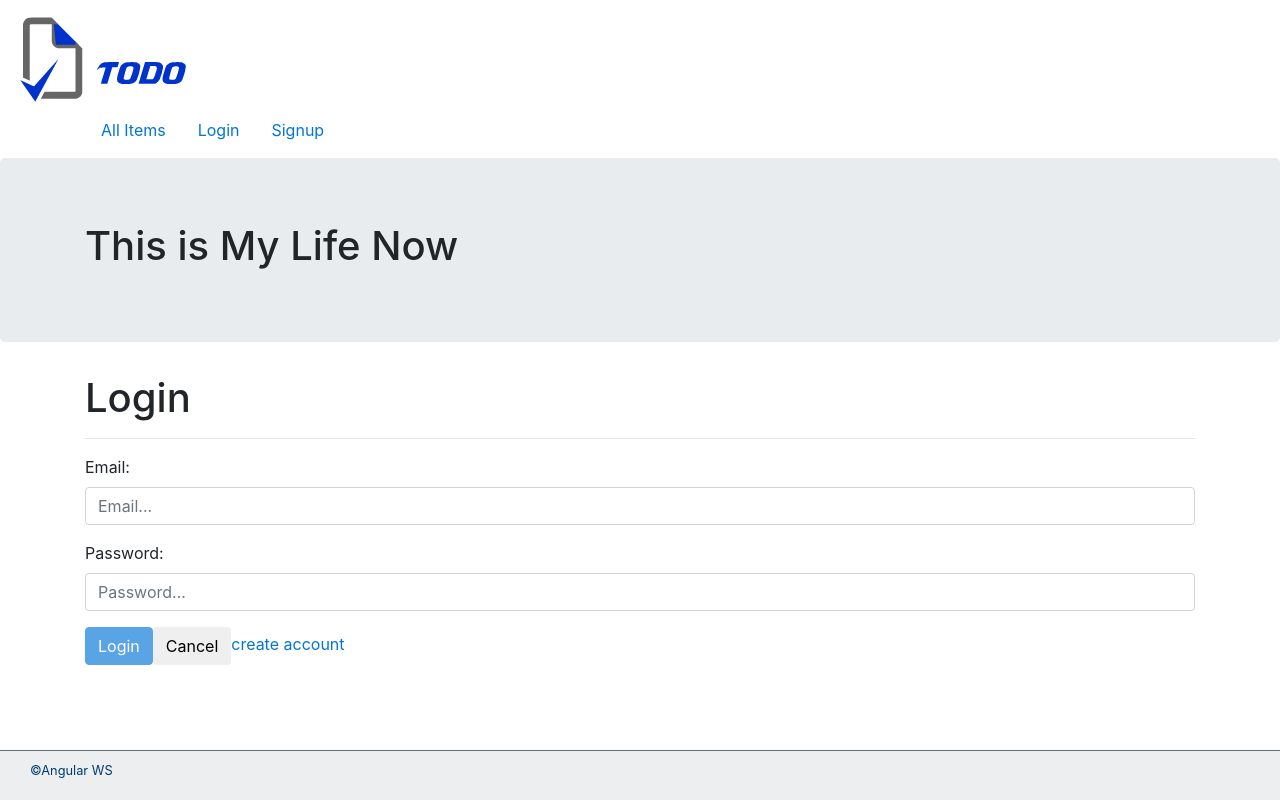
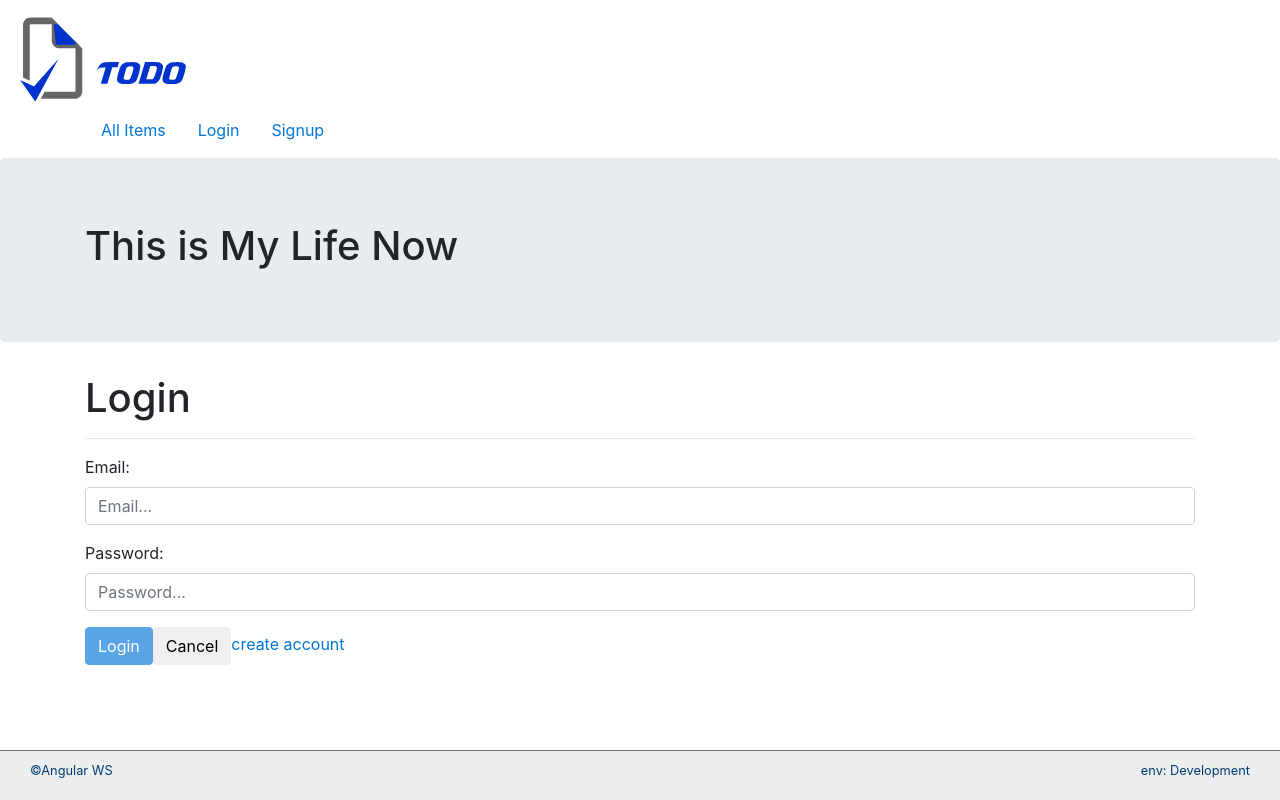
Before and after one commit to martin-d/LibWay, an Angular app: page /login in a window 1280 px wide. Built offline with nearby package versions, Linux system fonts and the light colour scheme.

Commit message:
add environment to footer

```diff
--- a/src/app/shared/footer/footer.component.html
+++ b/src/app/shared/footer/footer.component.html
@@ -2,4 +2,7 @@
     <div class="pull-left">
         &copy;Angular WS
     </div>
+    <div class="pull-right">
+        env: {{ env }}
+    </div>
 </footer>
--- a/src/app/shared/footer/footer.component.ts
+++ b/src/app/shared/footer/footer.component.ts
@@ -1,4 +1,5 @@
 import { Component, OnInit } from '@angular/core';
+import { environment } from '../../../environments/environment';
 
 @Component({
   selector: 'app-footer',
@@ -6,6 +7,7 @@ import { Component, OnInit } from '@angular/core';
   styleUrls: ['./footer.component.scss']
 })
 export class FooterComponent implements OnInit {
+  public env = environment.environmentName;
 
   constructor() { }
 
```
